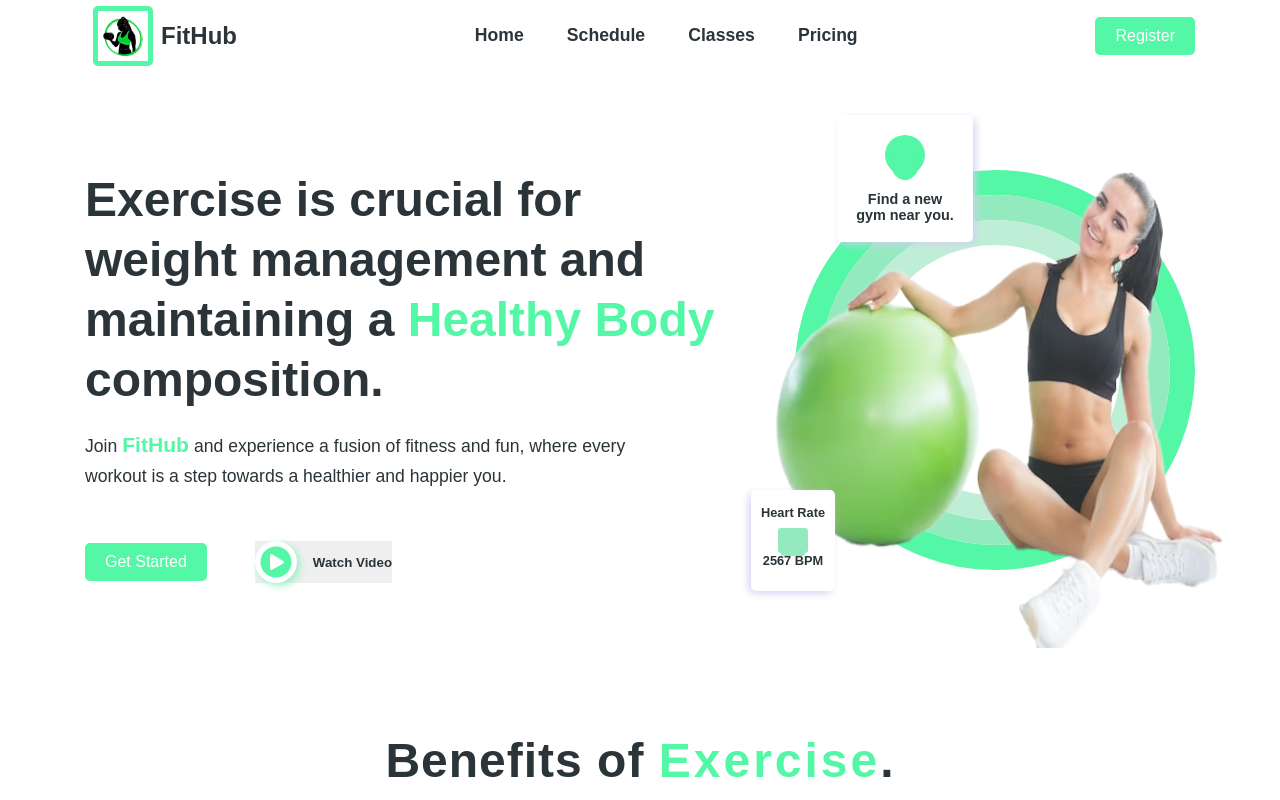
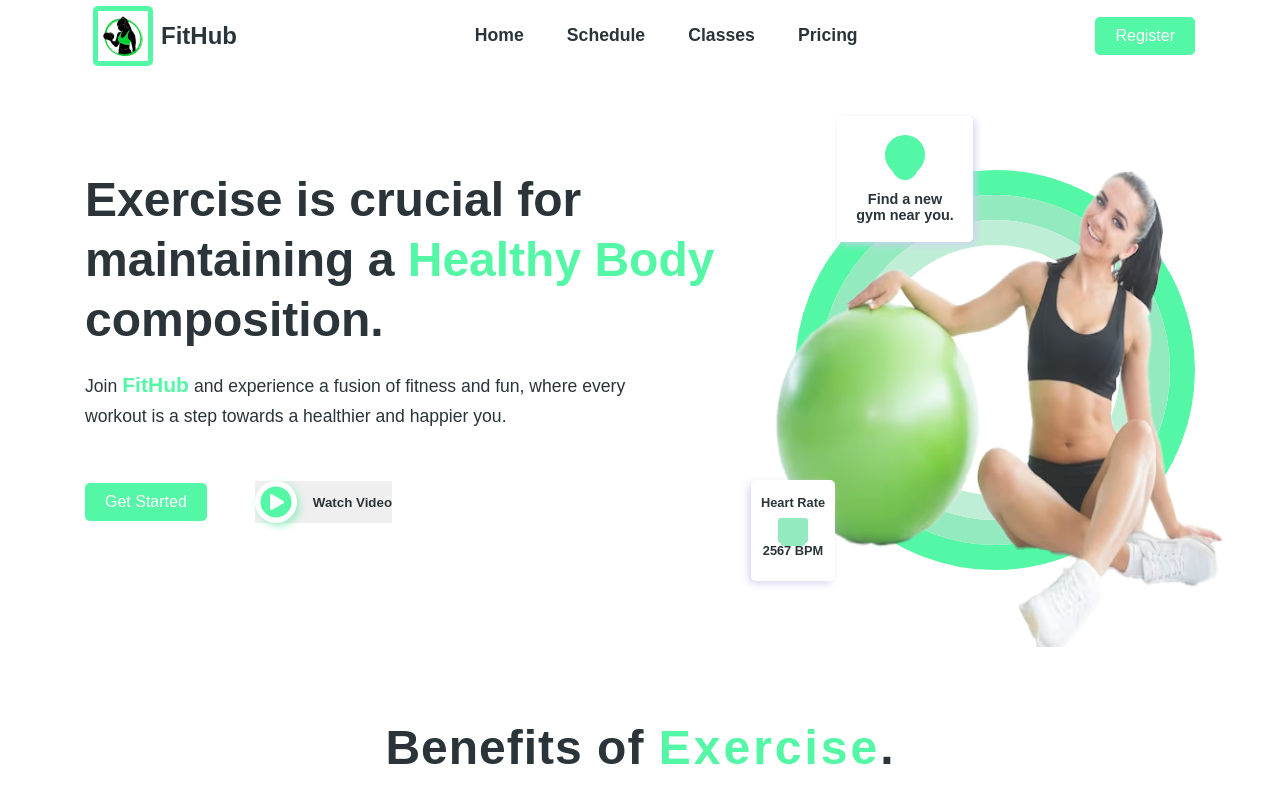
Before and after one commit to Hashara-Pilapitiya/my-app, a React (Create React App) app: page / in a window 1280 px wide. Shown: the top 800 px of the page. Built offline with nearby package versions, Linux system fonts and the light colour scheme; some icons are missing; a web font is replaced by a local one.

Commit message:
changed hero section

```diff
--- a/src/Components/UI/Exercises.js
+++ b/src/Components/UI/Exercises.js
@@ -2,7 +2,7 @@ import React from 'react';
 import '../../Styles/exercises.css';
 import lunge from '../../Assets/img/lunges.png';
 import yoga from '../../Assets/img/yoga.png';
-import blood from '../../Assets/img/blood.avif'
+import blood from '../../Assets/img/blood.avif';
 
 const Exercises = () => {
   return (
--- a/src/Components/UI/Hero.js
+++ b/src/Components/UI/Hero.js
@@ -12,7 +12,7 @@ const Hero = () => {
 
             {/*hero content*/}
             <div className='hero_content'>
-                <h2>Exercise is crucial for weight management and maintaining a <span className='highlight'>Healthy Body</span> composition.</h2>
+                <h2>Exercise is crucial for maintaining a <span className='highlight'>Healthy Body</span> composition.</h2>
                 <p>Join <span>FitHub</span> and experience a fusion of fitness and fun, where every <br/> workout is a step towards a healthier and happier you.</p>
 
                 <div className='hero_btn'>
```
